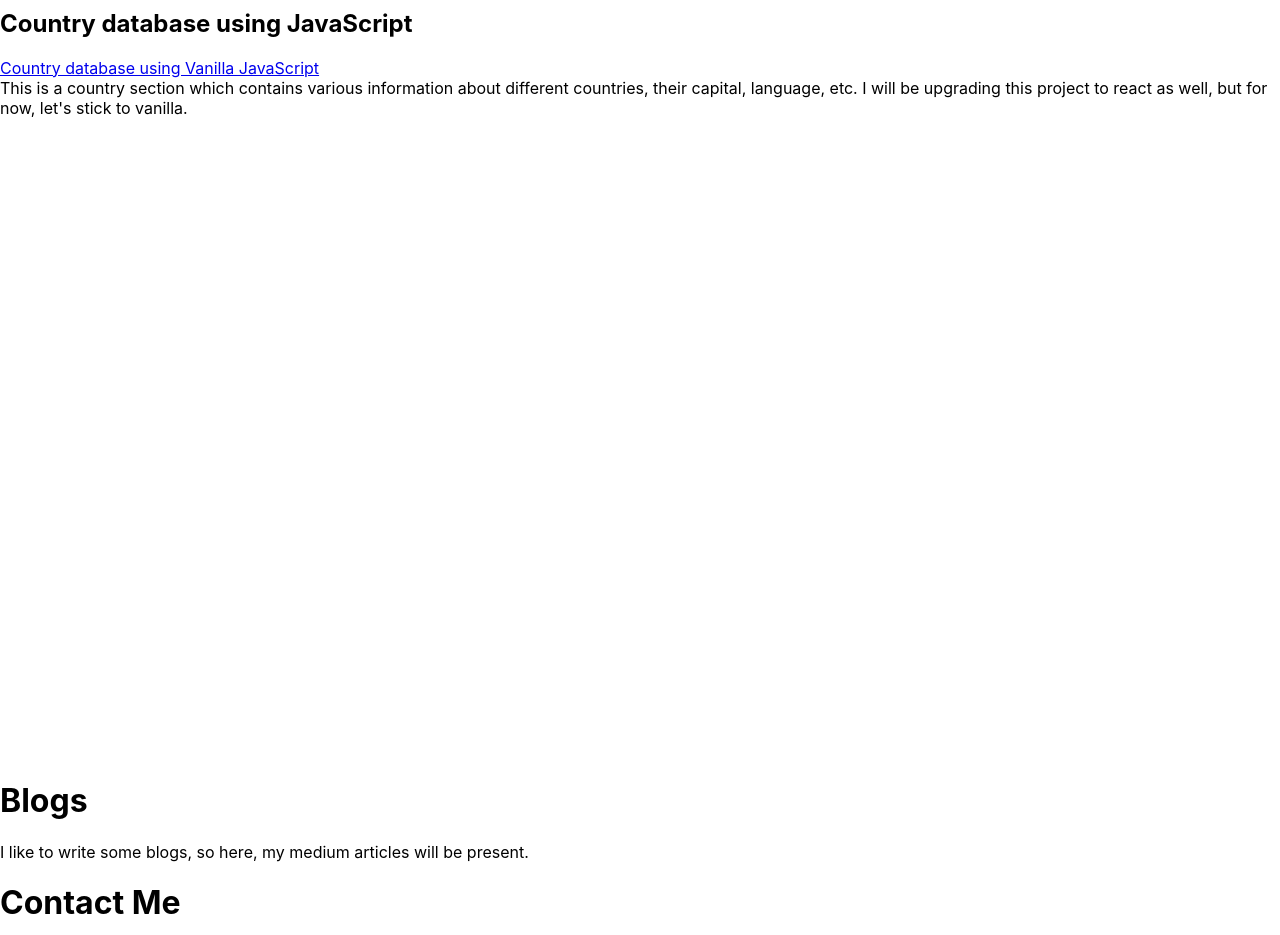
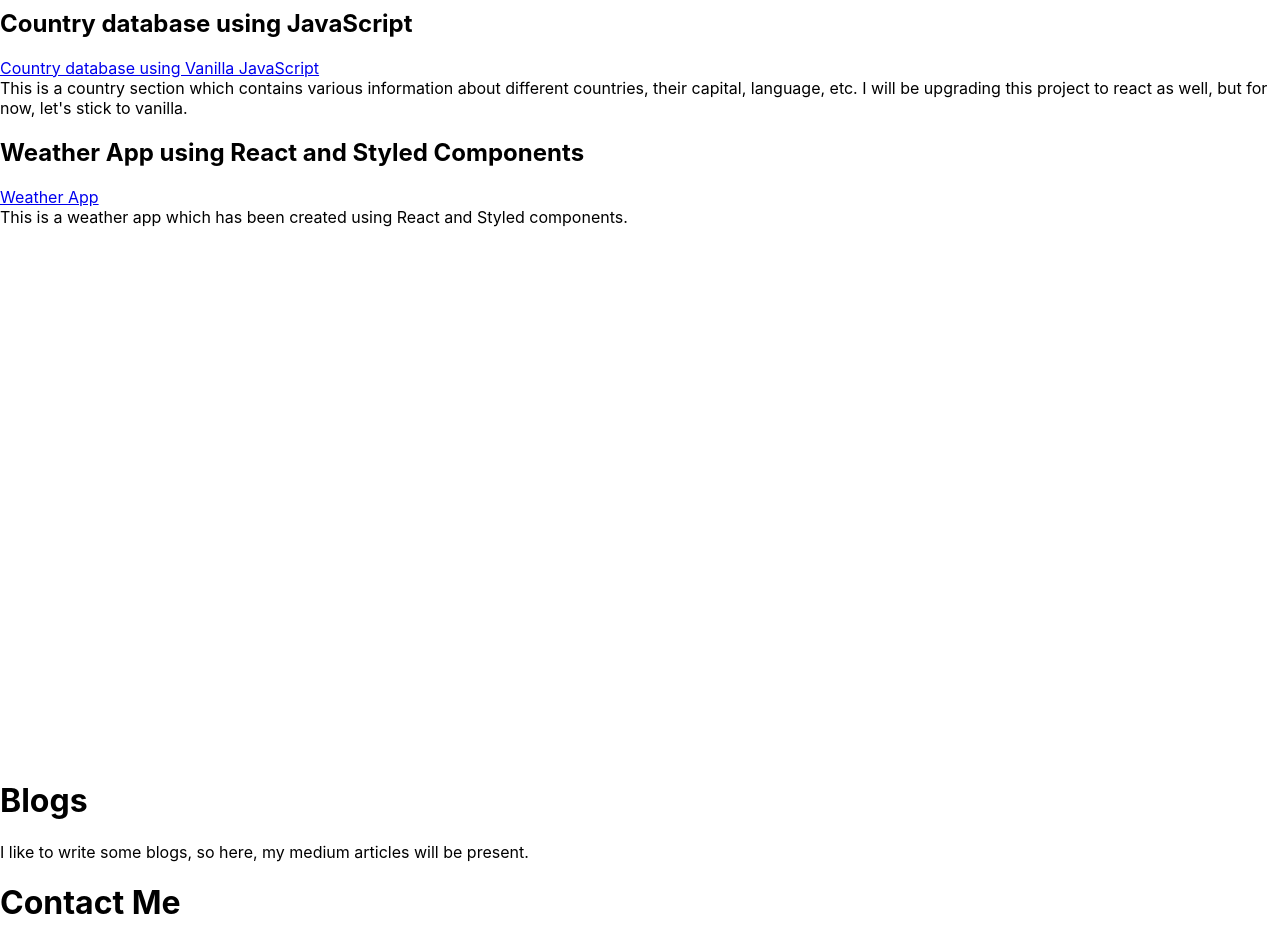
Before and after one commit to RealShivesh/portfolio, a React (Create React App) app: page / in a window 1280 px wide. Shown: the part 1480-2415 px from the top of the page. Built offline with nearby package versions, Linux system fonts and the light colour scheme.

Commit message:
adds weather app

```diff
--- a/src/components/Projects.jsx
+++ b/src/components/Projects.jsx
@@ -25,6 +25,20 @@ export const Projects = () => {
             vanilla.
           </div>
         </article>
+        <article>
+          <h2>Weather App using React and Styled Components</h2>
+          <a
+            href="http://realshivesh.github.io/weather-pwa"
+            target="_blank"
+            rel="noreferrer"
+          >
+            Weather App
+          </a>
+          <div>
+            This is a weather app which has been created using React and Styled
+            components.
+          </div>
+        </article>
       </Page>
     </>
   )
```
